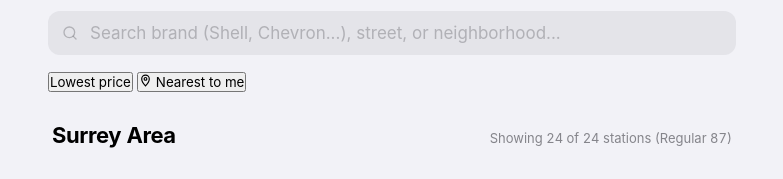
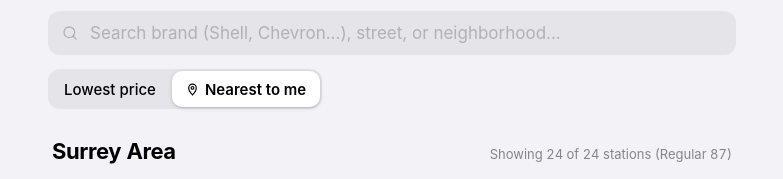
Before and after one commit to skyvas/gas-price-surrey, a plain HTML site: page index.html in a window 1280 px wide. Shown: the part 614-793 px from the top of the page, without its empty margins (248-1031 px from the left). Drawn offline with Linux system fonts and the light colour scheme.

Commit message:
Sort by nearest to you (geolocation) + keep lowest price sort (v5.1)

```diff
--- a/css/styles.css
+++ b/css/styles.css
@@ -817,3 +817,31 @@ button { font-family: inherit; -webkit-tap-highlight-color: transparent; }
 @media (prefers-reduced-motion: reduce) {
   *, *::before, *::after { animation-duration: 0.01ms !important; animation-iteration-count: 1 !important; transition-duration: 0.01ms !important; scroll-behavior: auto !important; }
 }
+
+/* ==========================================================================
+   Sort by price / distance + location status (v5.1)
+   ========================================================================== */
+.sort-row { display: flex; flex-direction: column; gap: 6px; }
+.sort-segmented {
+  display: inline-flex; gap: 2px; align-self: flex-start;
+  background: var(--fill); border-radius: 12px; padding: 2px;
+}
+.sort-option {
+  background: transparent; border: none; color: var(--text);
+  border-radius: 10px; padding: 8px 14px; min-height: 36px;
+  font-size: 15px; font-weight: 500; cursor: pointer;
+  display: inline-flex; align-items: center; gap: 6px; white-space: nowrap;
+  transition: background var(--transition-fast), box-shadow var(--transition-fast);
+}
+.sort-option.active {
+  background: var(--card); color: var(--text);
+  box-shadow: 0 1px 4px rgba(0, 0, 0, 0.16), 0 1px 1px rgba(0, 0, 0, 0.06);
+  font-weight: 600;
+}
+.location-status { font-size: 13px; color: var(--text-secondary); margin: 0; }
+.location-status:empty { display: none; }
+.distance-chip {
+  display: inline-flex; align-items: center; gap: 4px;
+  font-size: 12px; font-weight: 700; padding: 3px 8px; border-radius: var(--radius-full);
+  white-space: nowrap; background: var(--blue-tint); color: var(--accent-blue);
+}
```
